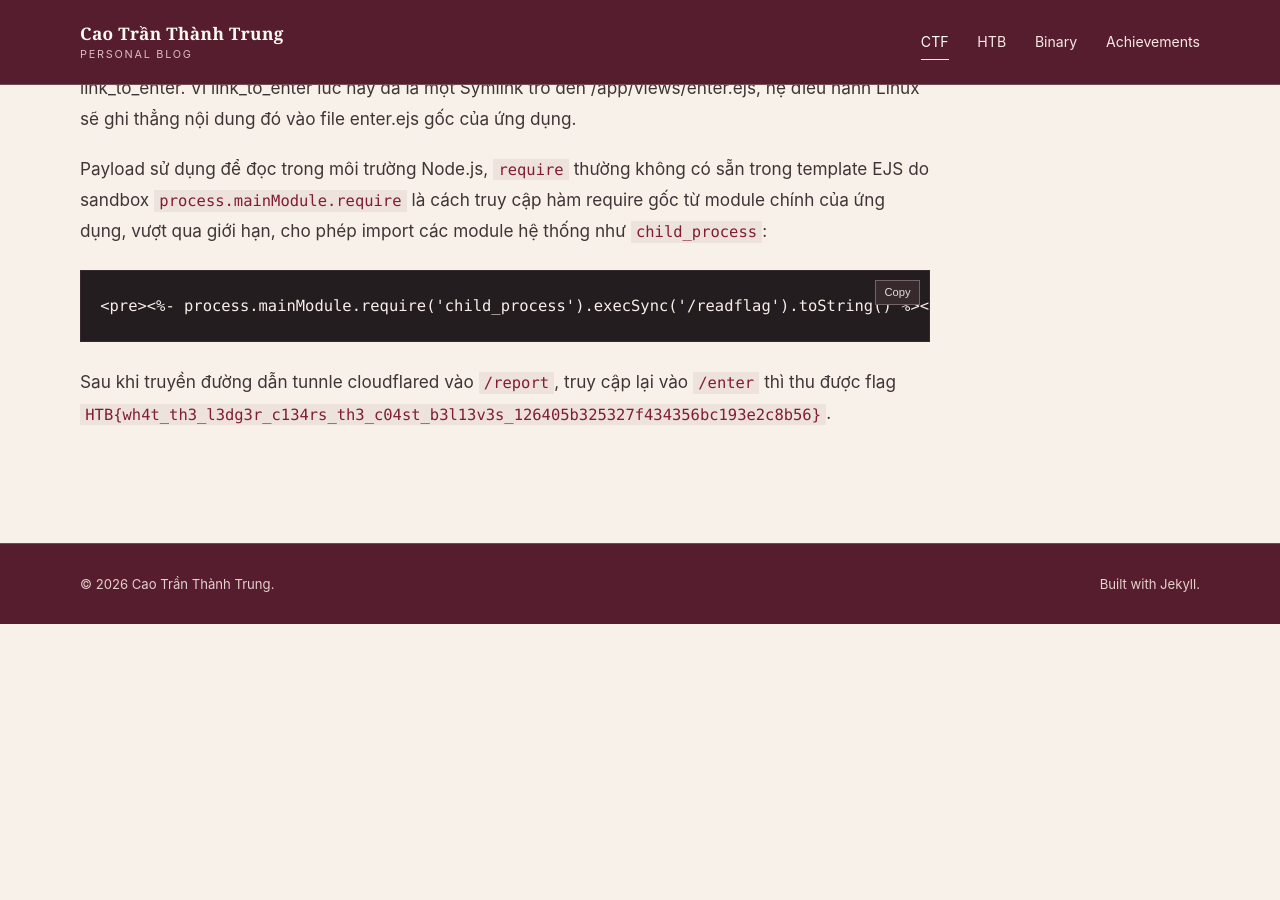
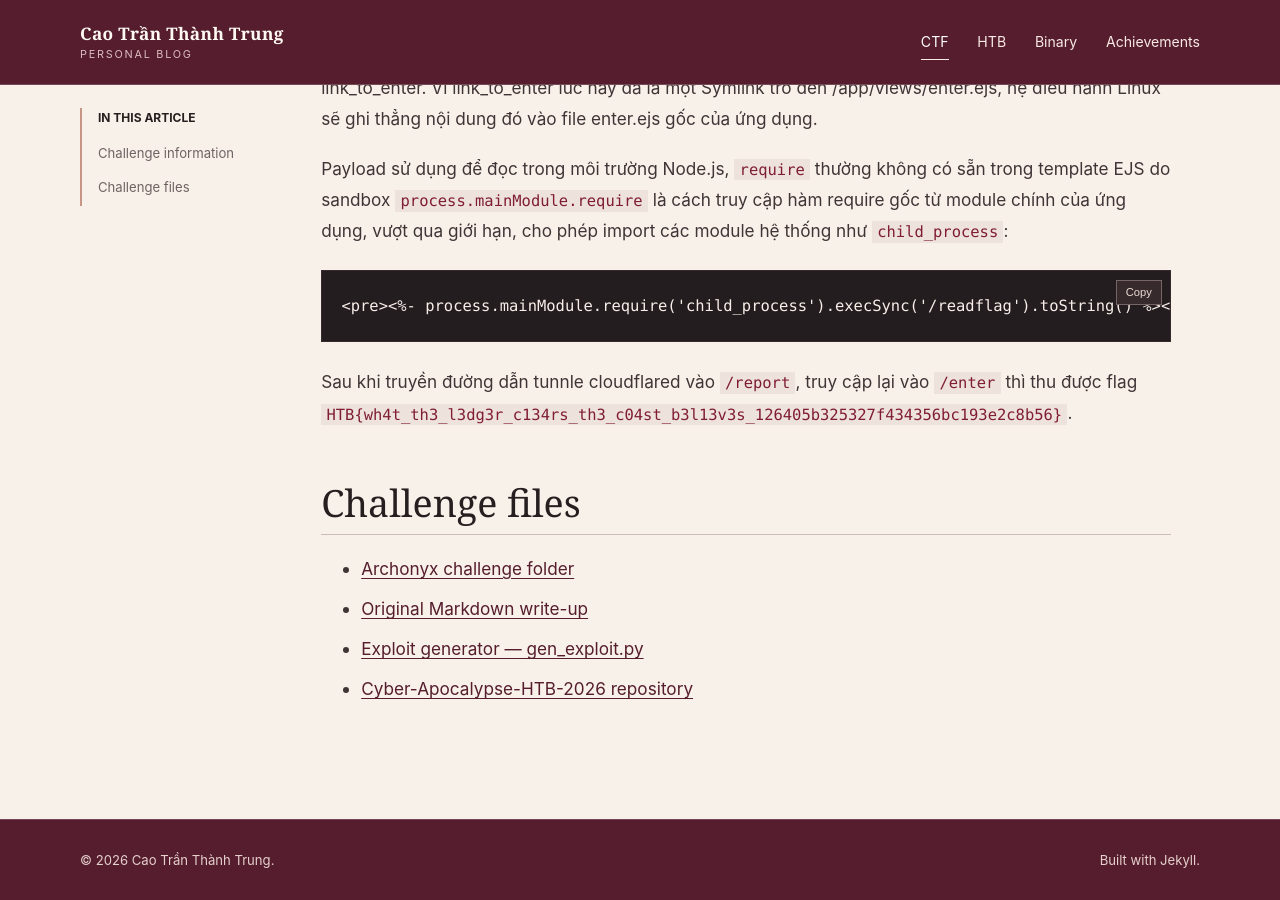
Before and after one commit to PeaMatNgu/PeaMatNgu.github.io, a Jekyll site: the page built from _ctf/2026-10-08-archonyx.md, in a window 1280 px wide and 900 px high, scrolled down 2427 px. Built offline with Jekyll 4.4.1, drawn with Linux system fonts in a browser that asks for light colours; before the commit the page ends 3051 px from its top, so only the background shows below that.

Commit message:
Link write-ups to supporting repositories

````diff
--- a/_ctf/2026-10-08-archonyx.md
+++ b/_ctf/2026-10-08-archonyx.md
@@ -48,3 +48,10 @@ Payload sử dụng để đọc trong môi trường Node.js, `require` thườ
 ```
 
 Sau khi truyền đường dẫn tunnle cloudflared vào `/report`, truy cập lại vào `/enter` thì thu được flag `HTB{wh4t_th3_l3dg3r_c134rs_th3_c04st_b3l13v3s_126405b325327f434356bc193e2c8b56}`.
+
+## Challenge files
+
+- [Archonyx challenge folder](https://github.com/PeaMatNgu/Cyber-Apocalypse-HTB-2026/tree/main/Archonyx)
+- [Original Markdown write-up](https://github.com/PeaMatNgu/Cyber-Apocalypse-HTB-2026/blob/main/Archonyx/Archonyx-Cyber%20Apocalypse%20HTB.md)
+- [Exploit generator — gen_exploit.py](https://github.com/PeaMatNgu/Cyber-Apocalypse-HTB-2026/blob/main/Archonyx/gen_exploit.py)
+- [Cyber-Apocalypse-HTB-2026 repository](https://github.com/PeaMatNgu/Cyber-Apocalypse-HTB-2026)
````
Also changed, not shown: _ctf/2026-10-08-memento.md (+6 -0 lines), _ctf/2026-10-08-obligation-indexer.md (+6 -0 lines), _htb/2026-09-18-nexus.md (+7 -0 lines), _htb/2026-09-18-orion.md (+1 -0 lines), _htb/2026-10-08-space-explorer.md (+6 -0 lines).
